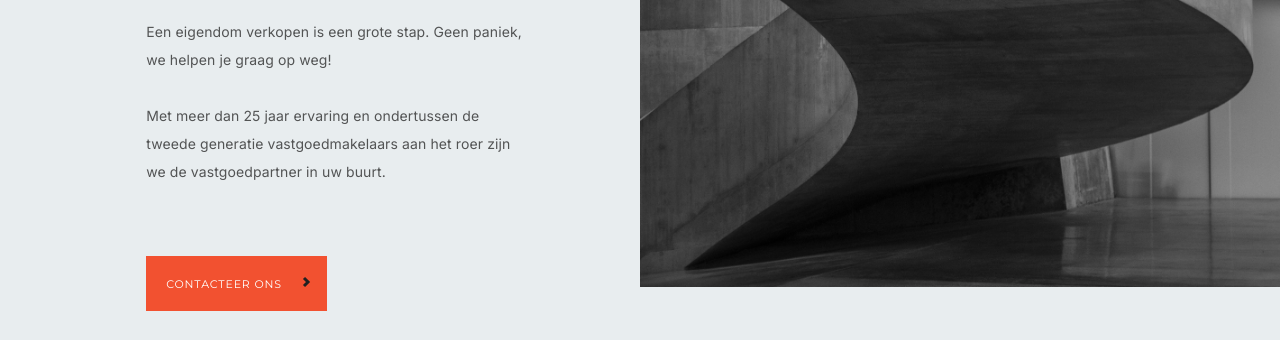
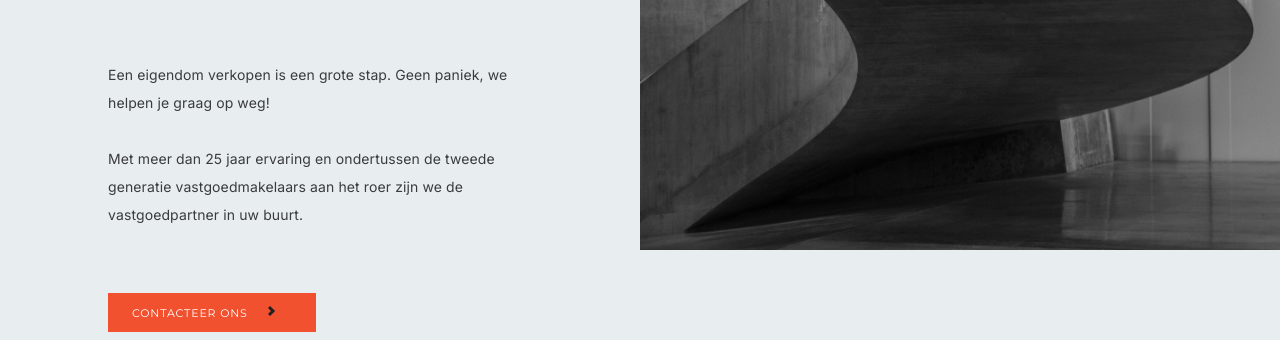
Before and after one commit to inanygt/sass-fw4, a website built with Vite: page index.html in a window 1280 px wide. Shown: the part 520-860 px from the top of the page. Before the commit the page ends 839 px from the top, so only its background shows below. Built offline with nearby package versions, Linux system fonts and the light colour scheme; a web font is replaced by a local one.

Commit message:
new design done

```diff
--- a/index.html
+++ b/index.html
@@ -3,12 +3,11 @@
    <head>
       <meta charset="UTF-8" />
       <link rel="icon" type="image/svg+xml" href="/vite.svg" />
-      <!-- <meta name="viewport" content="width=device-width, initial-scale=1.0" /> -->
+      <meta name="viewport" content="width=device-width, initial-scale=1.0" />
       <title>Vite App</title>
    </head>
    <body>
       <div class="container">
-         <!-- Nav -->
          <div class="nav">
             <div class="nav-left">
                <div class="nav-item-left">
@@ -36,34 +35,32 @@
                </div>
             </div>
          </div>
-         <!-- Front page  -->
-         <div class="front-page">
-            <div class="front-page-left">
-               <div class="title">
-                  Verkoop je pand <br />
-                  zonder zorgen
+         <div class="row mt-5">
+            <div class="col-12-xs col-6-lg">
+               <div class="container-titles">
+                  <div class="title font-xxxl">
+                     Verkoop je pand zonder zorgen
+                  </div>
+                  <div class="subtitle mt-1">Ons team staat voor je klaar</div>
                </div>
-               <div class="sub-title">Ons team staat voor je klaar</div>
-               <div class="body-left">
-                  <div class="body-front-page">
+               <div class="text-container ml-5 mr-3">
+                  <div class="body-text mt-4 opacity-3">
                      Een eigendom verkopen is een grote stap. Geen paniek, we
-                     helpen je graag op weg!
-                     <br />
-                     <br />
+                     helpen je graag op weg! <br /><br />
                      Met meer dan 25 jaar ervaring en ondertussen de tweede
                      generatie vastgoedmakelaars aan het roer zijn we de
                      vastgoedpartner in uw buurt.
                   </div>
-                  <button type="button" class="contact-btn">
+                  <div class="btn btn-contact bg-accent mt-4 text-white">
                      Contacteer ons
                      <span class="arrow">
                         <img src="chevron.svg" alt="" />
                      </span>
-                  </button>
+                  </div>
                </div>
             </div>
-            <div class="front-page-right">
-               <img class="architecture-img" src="/photo.jpg" alt="" />
+            <div class="col-12-xs col-6-lg mt-5">
+               <img class="architecture-img" src="./public/photo.jpg" alt="" />
             </div>
          </div>
       </div>
--- /dev/null
+++ b/scss/_base.scss
@@ -0,0 +1,7 @@
+body {
+   background-color: $grey;
+}
+
+img {
+   max-width: 100%;
+}
--- /dev/null
+++ b/scss/_breakpoints.scss
@@ -0,0 +1,50 @@
+$breakpoints: (
+   "xs": 0,
+   "sm": 480px,
+   "md": 720px,
+   "lg": 960px,
+   "xl": 1200px,
+);
+
+@mixin xs {
+   @media (min-width: map-get($breakpoints, "xs")) {
+      @content;
+   }
+}
+
+@mixin sm {
+   @media (min-width: map-get($breakpoints, "sm")) {
+      @content;
+   }
+}
+
+@mixin md {
+   @media (min-width: map-get($breakpoints, "md")) {
+      @content;
+   }
+}
+
+@mixin lg {
+   @media (min-width: map-get($breakpoints, "lg")) {
+      @content;
+   }
+}
+
+@mixin xl {
+   @media (min-width: map-get($breakpoints, "xl")) {
+      @content;
+   }
+}
+
+@include lg {
+   .container-titles {
+      margin-right: 3rem;
+   }
+
+   .architecture-img {
+      position: absolute;
+      right: 0;
+      max-width: 50vw;
+      // height: 50vh;
+   }
+}
--- a/scss/_buttons.scss
+++ /dev/null
@@ -1,13 +0,0 @@
-@import "./variables";
-
-.contact-btn {
-   background-color: $orange;
-   padding: 20px 0px 20px 20px;
-   color: white;
-   border: none;
-   margin-top: 70px;
-   font-family: "Montserrat", sans-serif;
-   font-size: 11px;
-   letter-spacing: 0.85px;
-   text-transform: uppercase;
-}
--- /dev/null
+++ b/scss/_colors.scss
@@ -0,0 +1,20 @@
+// Theme colors
+$primary: #212121;
+$secondary: #e8edef;
+$accent: #f25130;
+
+$colors: (
+   "primary": $primary,
+   "secondary": $secondary,
+   "accent": $accent,
+   "white": white,
+);
+
+@each $key, $val in $colors {
+   .text-#{$key} {
+      color: $val;
+   }
+   .bg-#{$key} {
+      background-color: $val;
+   }
+}
--- /dev/null
+++ b/scss/_grid.scss
@@ -0,0 +1,97 @@
+@use "sass:math";
+
+$grid-columns: 12;
+$grid-gaps: (
+   "O": 0,
+   "1": 10px,
+   "2": 20px,
+   "3": 30px,
+);
+
+// base layout classes
+.container {
+   width: 100%;
+   max-width: 1400px;
+   margin: 0 auto;
+   padding: 0 20px;
+   box-sizing: border-box;
+}
+.row {
+   display: flex;
+   flex-flow: row wrap;
+}
+
+$layout-values: flex-start, flex-end, center, space-between, space-around;
+
+.flex {
+   display: flex;
+}
+
+.align-center {
+   align-items: center;
+}
+
+// justify content classes
+@each $val in $layout-values {
+   .justify-#{$val} {
+      justify-content: $val;
+   }
+}
+
+// grid gaps
+@each $key, $val in $grid-gaps {
+   .gap-#{$key} > * {
+      padding: $val;
+   }
+   .gap-#{$key} {
+      margin-left: -$val;
+      margin-right: -$val;
+   }
+}
+
+//col classes
+@include xs {
+   @for $i from 1 through $grid-columns {
+      .col-#{$i}-xs {
+         box-sizing: border-box;
+         flex-grow: 0;
+         width: math.div($i * 100% -10px, $grid-columns);
+      }
+   }
+}
+@include sm {
+   @for $i from 1 through $grid-columns {
+      .col-#{$i}-sm {
+         box-sizing: border-box;
+         flex-grow: 0;
+         width: math.div($i * 100%, $grid-columns);
+      }
+   }
+}
+@include md {
+   @for $i from 1 through $grid-columns {
+      .col-#{$i}-md {
+         box-sizing: border-box;
+         flex-grow: 0;
+         width: math.div($i * 100%, $grid-columns);
+      }
+   }
+}
+@include lg {
+   @for $i from 1 through $grid-columns {
+      .col-#{$i}-lg {
+         box-sizing: border-box;
+         flex-grow: 0;
+         width: math.div($i * 100%, $grid-columns);
+      }
+   }
+}
+@include xl {
+   @for $i from 1 through $grid-columns {
+      .col-#{$i}-xl {
+         box-sizing: border-box;
+         flex-grow: 0;
+         width: math.div($i * 100%, $grid-columns);
+      }
+   }
+}
--- a/scss/_layout.scss
+++ /dev/null
@@ -1,34 +0,0 @@
-body {
-   background-color: $grey;
-}
-
-.container {
-   width: 1440px - 2 * 122;
-   margin: 0 auto;
-   // height: 100vh;
-}
-
-.front-page {
-   // width: 33%;
-}
-
-.front-page-left {
-   width: 1440px - 117px - 768px;
-}
-.front-page-right {
-   width: 50%;
-}
-
-.body-left {
-   margin-top: 75px;
-   margin-left: 104.24px;
-}
-
-.architecture-img {
-   // width: 709.5px;
-   // height: 473px;
-   width: 50%;
-   position: absolute;
-   right: 0;
-   top: 380px;
-}
--- a/scss/_typography.scss
+++ b/scss/_typography.scss
@@ -21,17 +21,14 @@
    line-height: 74px;
 }
 
-.sub-title {
-   margin-top: 36px;
+.subtitle {
    @include uppercase;
 }
 
-.body-front-page {
+.body-text {
    font-family: "Inter", sans-serif;
    font-size: 14px;
-   color: $black;
    line-height: 28px;
-   width: 386px;
    letter-spacing: 0.11px;
    opacity: 75%;
 }
@@ -40,3 +37,7 @@
    color: black;
    padding: 0 1rem;
 }
+
+.text-container {
+   max-width: 400px;
+}
--- /dev/null
+++ b/scss/_utilities.scss
@@ -0,0 +1,102 @@
+// opacity
+$opacity: (
+   "0": 0,
+   "1": 0.25,
+   "2": 0.5,
+   "3": 0.75,
+   "4": 1,
+);
+
+@each $key, $val in $opacity {
+   .opacity-#{$key} {
+      opacity: $val;
+   }
+}
+
+// padding
+$padding: (
+   "0": 0,
+   "1": 1rem,
+   "2": 2rem,
+   "3": 3rem,
+   "4": 4rem,
+   "5": 5rem,
+);
+
+@each $key, $val in $padding {
+   .pt-#{$key} {
+      padding-top: $val;
+   }
+   .pb-#{$key} {
+      padding-bottom: $val;
+   }
+   .pl-#{$key} {
+      padding-left: $val;
+   }
+   .pr-#{$key} {
+      padding-right: $val;
+   }
+   .px-#{$key} {
+      padding-left: $val;
+      padding-right: $val;
+   }
+   .py-#{$key} {
+      padding-top: $val;
+      padding-bottom: $val;
+   }
+   .p-#{$key} {
+      padding: $val;
+   }
+}
+
+// Margin
+$margin: (
+   "0": 0,
+   "1": 1rem,
+   "2": 2rem,
+   "3": 3rem,
+   "4": 4rem,
+   "5": 5rem,
+);
+
+@each $key, $val in $margin {
+   .mt-#{$key} {
+      margin-top: $val;
+   }
+   .mb-#{$key} {
+      margin-bottom: $val;
+   }
+   .ml-#{$key} {
+      margin-left: $val;
+   }
+   .mr-#{$key} {
+      margin-right: $val;
+   }
+   .mx-#{$key} {
+      margin-left: $val;
+      margin-right: $val;
+   }
+   .my-#{$key} {
+      margin-top: $val;
+      margin-bottom: $val;
+   }
+   .m-#{$key} {
+      margin: $val;
+   }
+}
+
+// Font sizes
+$font-size: (
+   "sm": $font-size-sm,
+   "md": $base-font-size,
+   "lg": $font-size-lg,
+   "xl": $font-size-xl,
+   "xxl": $font-size-xxl,
+   "xxxl": $font-size-xxxl,
+);
+
+@each $key, $val in $font-size {
+   .font-#{$key} {
+      font-size: $val;
+   }
+}
--- a/scss/_variables.scss
+++ b/scss/_variables.scss
@@ -7,3 +7,15 @@ $orange: #f25130;
    justify-content: space-between;
    align-items: center;
 }
+
+// spacing
+$base-padding: 0.75rem;
+$base-margin: 0.75rem;
+
+// font sizes
+$base-font-size: 1rem;
+$font-size-sm: $base-font-size * 0.75;
+$font-size-lg: $base-font-size * 1.5;
+$font-size-xl: $base-font-size * 2;
+$font-size-xxl: $base-font-size * 3;
+$font-size-xxxl: $base-font-size * 6;
--- /dev/null
+++ b/scss/components/_buttons.scss
@@ -0,0 +1,29 @@
+@import "../variables";
+
+@mixin button() {
+   padding: $base-padding $base-padding * 2;
+   display: inline-block;
+   border: none;
+   cursor: pointer;
+}
+
+.btn {
+   @include button;
+}
+
+.btn-contact {
+   font-size: 11px;
+   font-family: "Montserrat", sans-serif;
+   letter-spacing: 0.85px;
+   text-transform: uppercase;
+}
+
+@each $key, $val in $colors {
+   .btn-#{$key} {
+      @include button();
+      background-color: $val;
+      &:hover {
+         background-color: lighten($val, 5);
+      }
+   }
+}
--- a/scss/_navbar.scss
+++ b/scss/components/_navbar.scss
@@ -1,5 +1,5 @@
-@import "/scss/variables";
-@import "/scss/typography";
+@import "../variables";
+@import "../typography";
 
 .nav {
    @include uppercase;
--- a/scss/main.scss
+++ b/scss/main.scss
@@ -1,5 +1,9 @@
-@import "./scss/navbar";
-@import "./scss/layout";
+@import "./variables";
+@import "./colors";
+@import "./scss/components/navbar";
+@import "./scss/base";
 @import "./scss/typography";
-@import "./scss/buttons";
-@import "./variables";
+@import "./scss/components/buttons";
+@import "./breakpoints";
+@import "./utilities.scss";
+@import "./grid";
```
Also changed, not shown: public/apple-logo.png (deleted).
